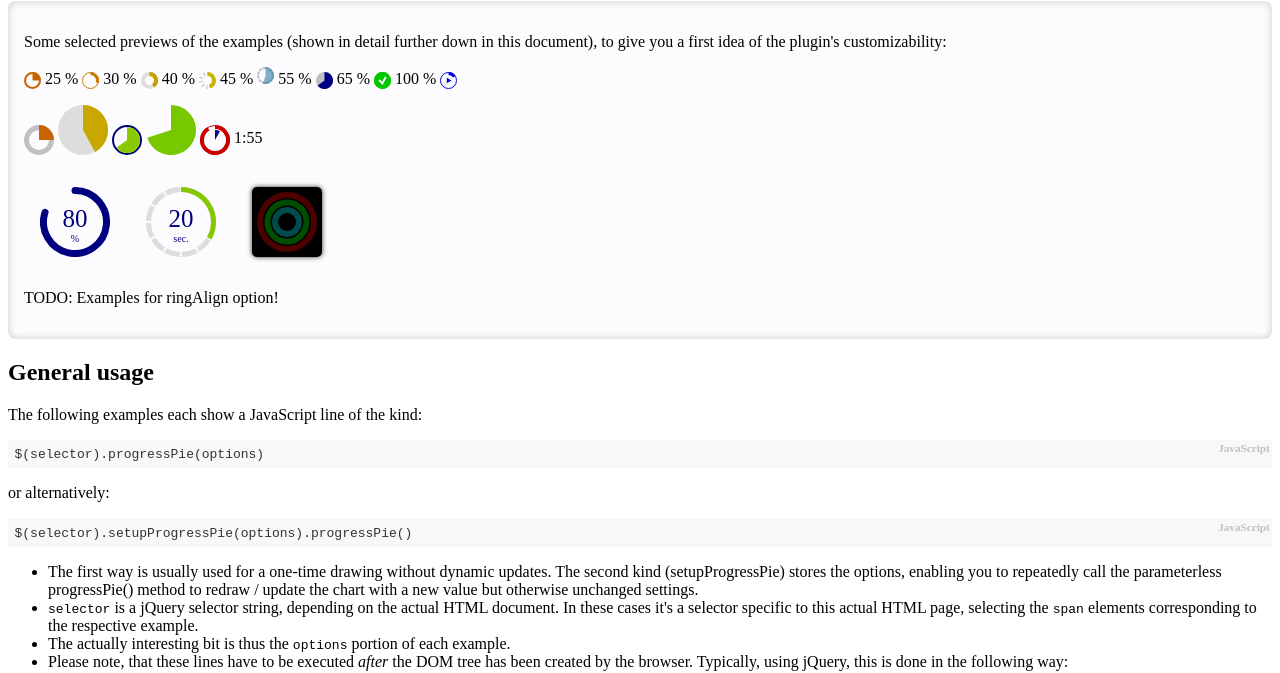
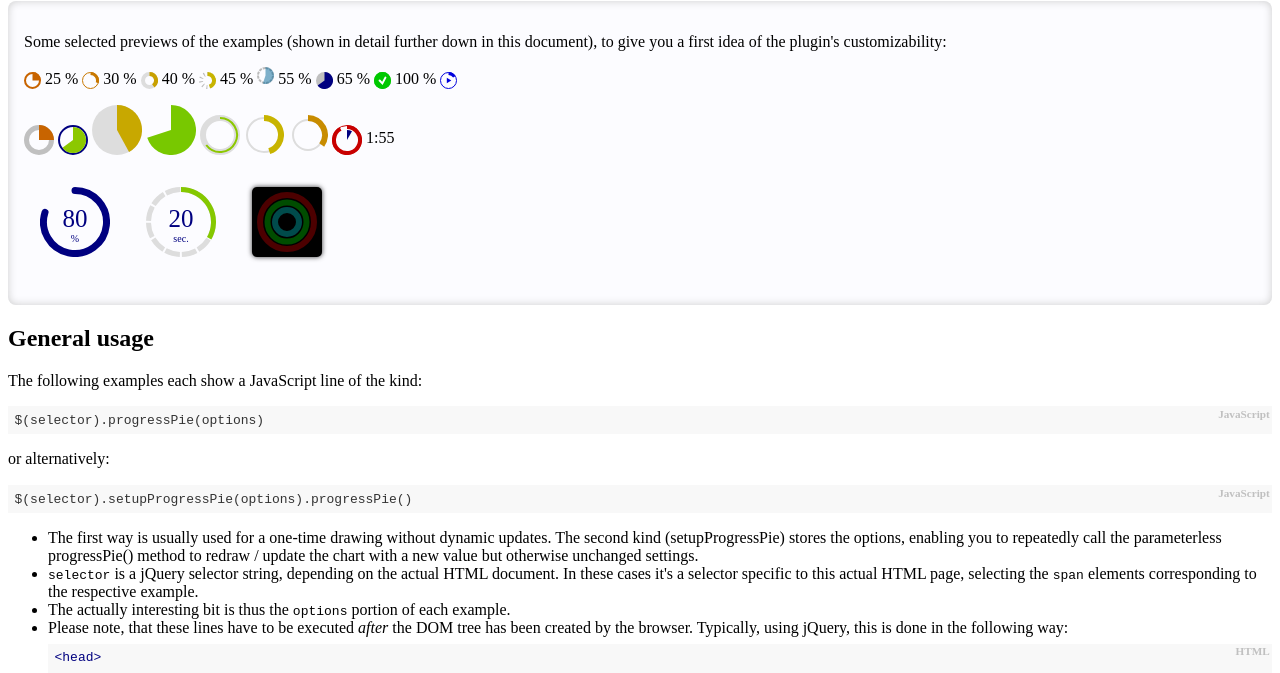
Before and after one commit to isg-software/progresspie, a website: page examples.html in a window 1280 px wide. Shown: the part 79-752 px from the top of the page. Drawn offline with Linux system fonts and the light colour scheme.

Commit message:
adjusted ringAlign examples

```diff
--- a/examples.html
+++ b/examples.html
@@ -152,10 +152,10 @@
             });
             $(".pr.align.thinner").setupProgressPie({
                 ringWidth: 2,
-                strokeWidth: 5
+                strokeWidth: 6
             });
             $(".pr.align.thicker").setupProgressPie({
-                ringWidth: 5,
+                ringWidth: 6,
                 strokeWidth: 2
             });
             $(".pr.align.same").setupProgressPie({
@@ -174,6 +174,7 @@
             $(".pr.align.nooverlap").setupProgressPie({
                 overlap: false
             });
+            $(".pr.align.scale1").setupProgressPie({scale: 1});
             $(".pr.align").progressPie();
 
             $(".pp.attr.navyborder").progressPie({
@@ -543,9 +544,12 @@
         </p>
         <p>
             <span class="pp attr silverborder" data-val="25"></span>
+            <span class="pp attr navyborder" data-val="65"></span>
             <span class="pp attr filledCircle" data-val="42"></span>
-            <span class="pp attr navyborder" data-val="65"></span>
             <span class="pp attr noborder" data-val="70"></span>
+            <span class="pr align thinner center scale1" data-val="65"></span>
+            <span class="pr align thicker center scale1" data-val="45"></span>
+            <span class="pr align thicker inner scale1" data-val="35"></span>
             <span class="pp hma ring" data-hours="1" data-minutes="55">1:55</span>
         </p>
         <p>
@@ -553,7 +557,6 @@
             <span class="pr around countdown"><span class="outer"><span class="value">20</span><br>sec.</span></span>
             <span class="triple2" data-outer="40" data-middle="85" data-inner="70"></span>
         </p>
-        <p>TODO: Examples for ringAlign option!</p>
     </div>
 
     <h2>General usage</h2>
@@ -1114,10 +1117,10 @@ $(function(){
 });
 $(".pr.align.thinner").setupProgressPie({
     ringWidth: 2,
-    strokeWidth: 5
+    strokeWidth: 6
 });
 $(".pr.align.thicker").setupProgressPie({
-    ringWidth: 5,
+    ringWidth: 6,
     strokeWidth: 2
 });
 $(".pr.align.same").setupProgressPie({
@@ -1218,7 +1221,7 @@ $(".pr.align").progressPie();</code></pre>
                     <span class="pr align thicker center" data-val="65"></span></p>
             </td>
             <td>
-                <p style="text-align: center">—</p>
+                <p style="text-align: center">not a valid<br>combination</p>
             </td>
         </tr>
         <tr>
```
